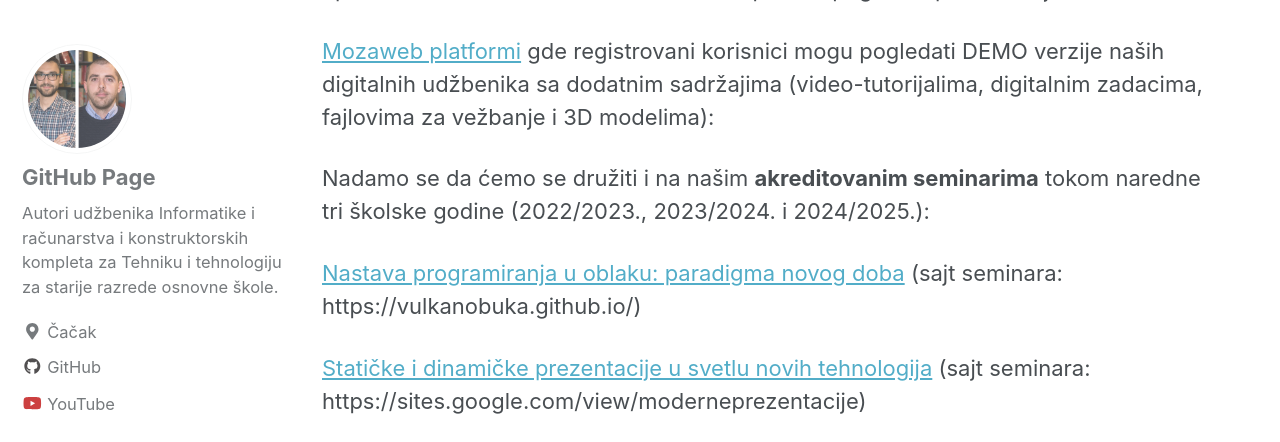
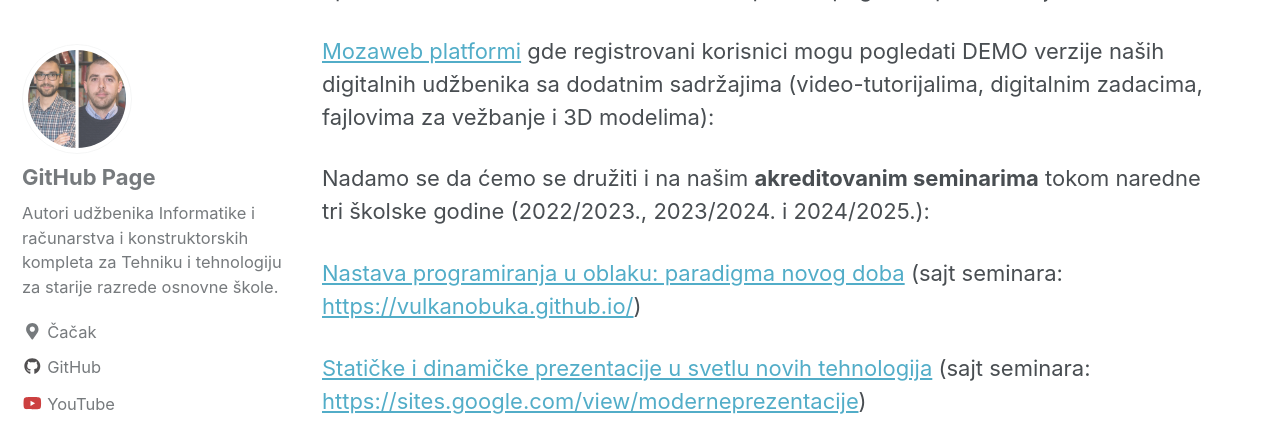
Before and after one commit to vulkanznanje/vulkanznanje.github.io, a Jekyll site: the page built from index.md, in a window 1280 px wide and 900 px high, scrolled down 862 px, cut to the strip 0-442 px from the top of the window. Built offline with Jekyll 4.4.1, drawn with Linux system fonts in a browser that asks for light colours; nearby versions of some CDN libraries.

```diff
--- a/index.md
+++ b/index.md
@@ -25,10 +25,10 @@ header:
 Nadamo se da ćemo se družiti i na našim **akreditovanim seminarima** tokom naredne tri školske godine (2022/2023., 2023/2024. i 2024/2025.):
 
 [Nastava programiranja u oblaku: paradigma novog doba](https://zuov-katalog.rs/index.php?action=page/catalog/view&id=959)
-(sajt seminara: https://vulkanobuka.github.io/)
+(sajt seminara: <https://vulkanobuka.github.io/>)
 
 [Statičke i dinamičke prezentacije u svetlu novih tehnologija](https://zuov-katalog.rs/index.php?action=page/catalog/view&id=857)
-(sajt seminara: https://sites.google.com/view/moderneprezentacije)
+(sajt seminara: <https://sites.google.com/view/moderneprezentacije>)
 
 
 {% include video id="q4oYMGFxNlA" provider="youtube" %}
```
